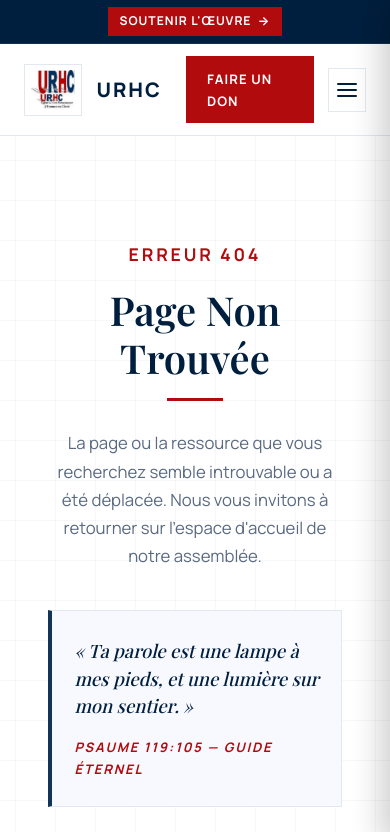
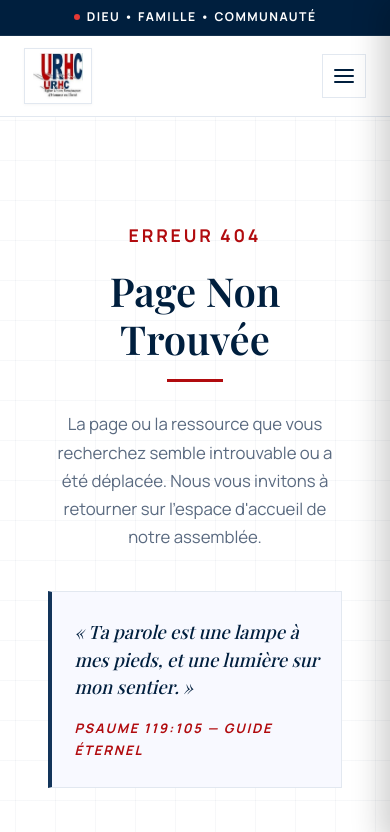
Before and after one commit to wenjus26/eeurhc, a plain HTML site: page 404.html in a window 390 px wide. Shown: the top 832 px of the page. Drawn offline with nearby package versions, Linux system fonts and the light colour scheme; a web font is replaced by a local one.

Commit message:
UX/UI Mobile: 'Faire un don' placé dans la sidebar (masqué du top bar mobile) et logo seul sans texte dans l'en-tête

```diff
--- a/404.html
+++ b/404.html
@@ -44,13 +44,9 @@
   <!-- EN-TÊTE PRINCIPAL -->
   <header class="site-header" id="header" role="banner">
     <div class="header-inner">
-      <a href="index.html" class="brand-link" aria-label="Accueil - URHC Église Évangélique">
+      <a href="index.html" class="brand-link" aria-label="Accueil - Église Évangélique URHC">
         <div class="brand-badge">
-          <img src="assets/images/logo-urhc.jpg" alt="Emblème officiel de l'Église URHC" class="brand-logo" width="44" height="42">
-        </div>
-        <div class="brand-titles">
-          <span class="brand-acronym">URHC</span>
-          <span class="brand-name">Église Évangélique Union Renaissance d’Hommes en Christ</span>
+          <img src="assets/images/logo-urhc.jpg" alt="Logo officiel de l'Église Évangélique URHC" class="brand-logo" width="48" height="46">
         </div>
       </a>
 
@@ -131,9 +127,10 @@
       <a href="predications-medias.html" class="mobile-nav-link">Prédications &amp; Médias</a>
       <a href="temoignages.html" class="mobile-nav-link">Témoignages de Foi</a>
       <a href="contact.html" class="mobile-nav-link">Contact &amp; Accès</a>
+      <a href="donner.html" class="mobile-nav-link mobile-nav-don">Faire un don</a>
     </nav>
     <div class="mobile-drawer-footer">
-      <a href="donner.html" class="btn btn-sacred btn-block"><span>Faire un don à l'Église</span></a>
+      <a href="donner.html" class="btn btn-sacred btn-block"><span>Faire un don</span></a>
     </div>
   </aside>
 
--- a/styles.css
+++ b/styles.css
@@ -316,7 +316,6 @@ button, input, select, textarea {
 .brand-link {
   display: flex;
   align-items: center;
-  gap: 0.9rem;
   text-decoration: none;
   flex-shrink: 0;
 }
@@ -324,15 +323,17 @@ button, input, select, textarea {
 .brand-badge {
   background: #FFFFFF;
   border: 1px solid var(--border-subtle);
-  padding: 4px 6px;
+  padding: 4px 8px;
   display: flex;
   align-items: center;
   justify-content: center;
+  box-shadow: 0 1px 3px rgba(0, 0, 0, 0.04);
 }
 
 .brand-logo {
-  width: 44px;
-  height: 42px;
+  width: auto;
+  height: 46px;
+  max-width: 52px;
   object-fit: contain;
   display: block;
 }
@@ -583,6 +584,11 @@ button, input, select, textarea {
   letter-spacing: 0.05em;
 }
 
+.mobile-nav-link.mobile-nav-don {
+  color: var(--red-urhc);
+  font-weight: 800;
+}
+
 .mobile-nav-link:hover,
 .mobile-nav-link.active {
   background: var(--bg-surface);
@@ -1697,6 +1703,10 @@ html.js .fade-in.visible {
     display: none;
   }
 
+  .btn-don-header {
+    display: none;
+  }
+
   .mobile-toggle {
     display: flex;
   }
@@ -1724,6 +1734,15 @@ html.js .fade-in.visible {
 @media (max-width: 900px) {
   .top-bar-center {
     display: none;
+  }
+
+  .top-bar-right {
+    display: none;
+  }
+
+  .top-bar-container {
+    justify-content: center;
+    text-align: center;
   }
 
   .grid-2 {
@@ -1783,6 +1802,10 @@ html.js .fade-in.visible {
   }
 
   .top-bar-left {
+    display: flex;
+  }
+
+  .top-bar-right {
     display: none;
   }
 
```
Also changed, not shown: a-propos.html (+4 -7 lines), activites.html (+4 -7 lines), contact.html (+4 -7 lines), direction.html (+4 -7 lines), donner.html (+4 -7 lines), evenements.html (+4 -7 lines), index.html (+4 -7 lines), ministeres.html (+4 -7 lines), predications-medias.html (+4 -7 lines), temoignages.html (+4 -7 lines), vision-mission.html (+4 -7 lines).
